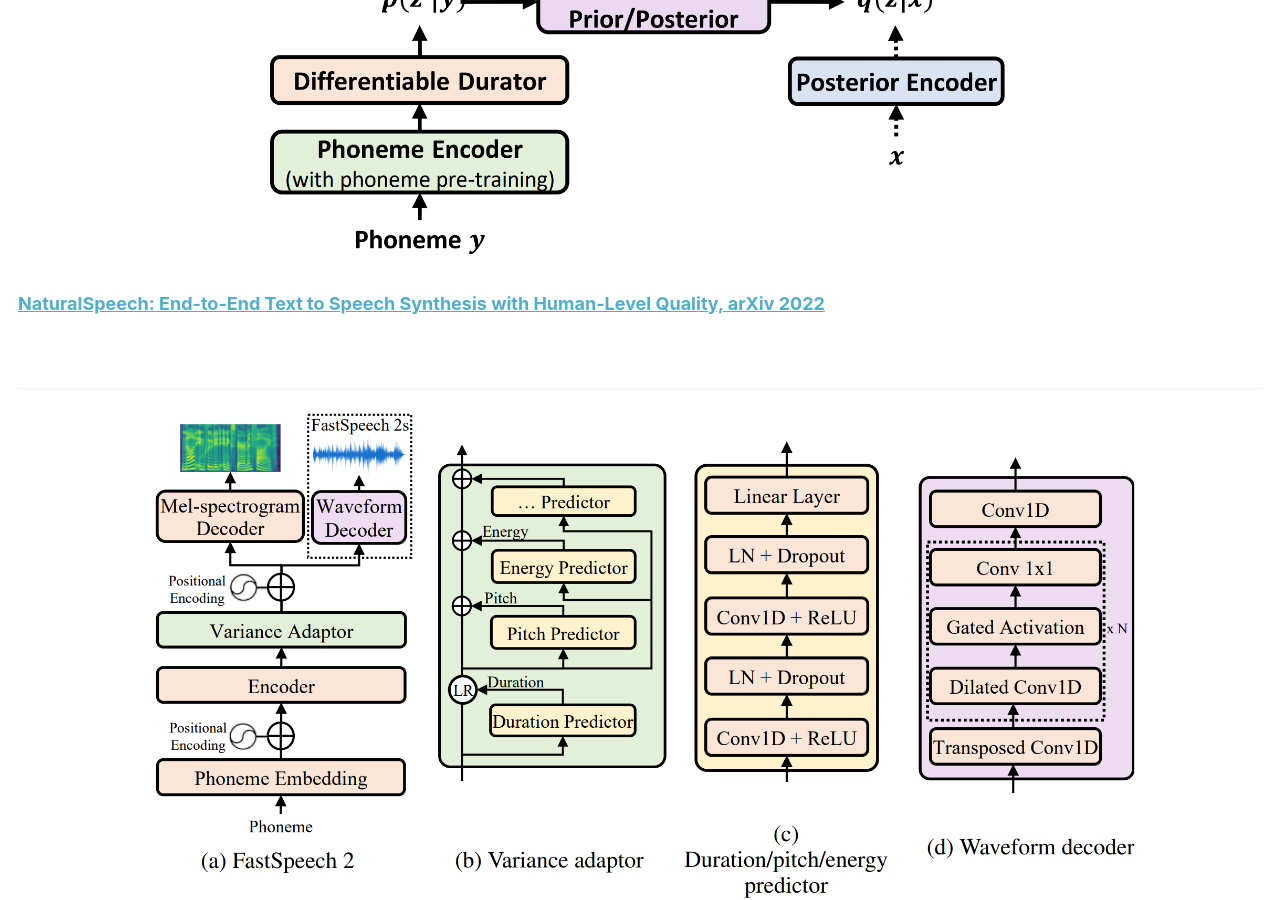
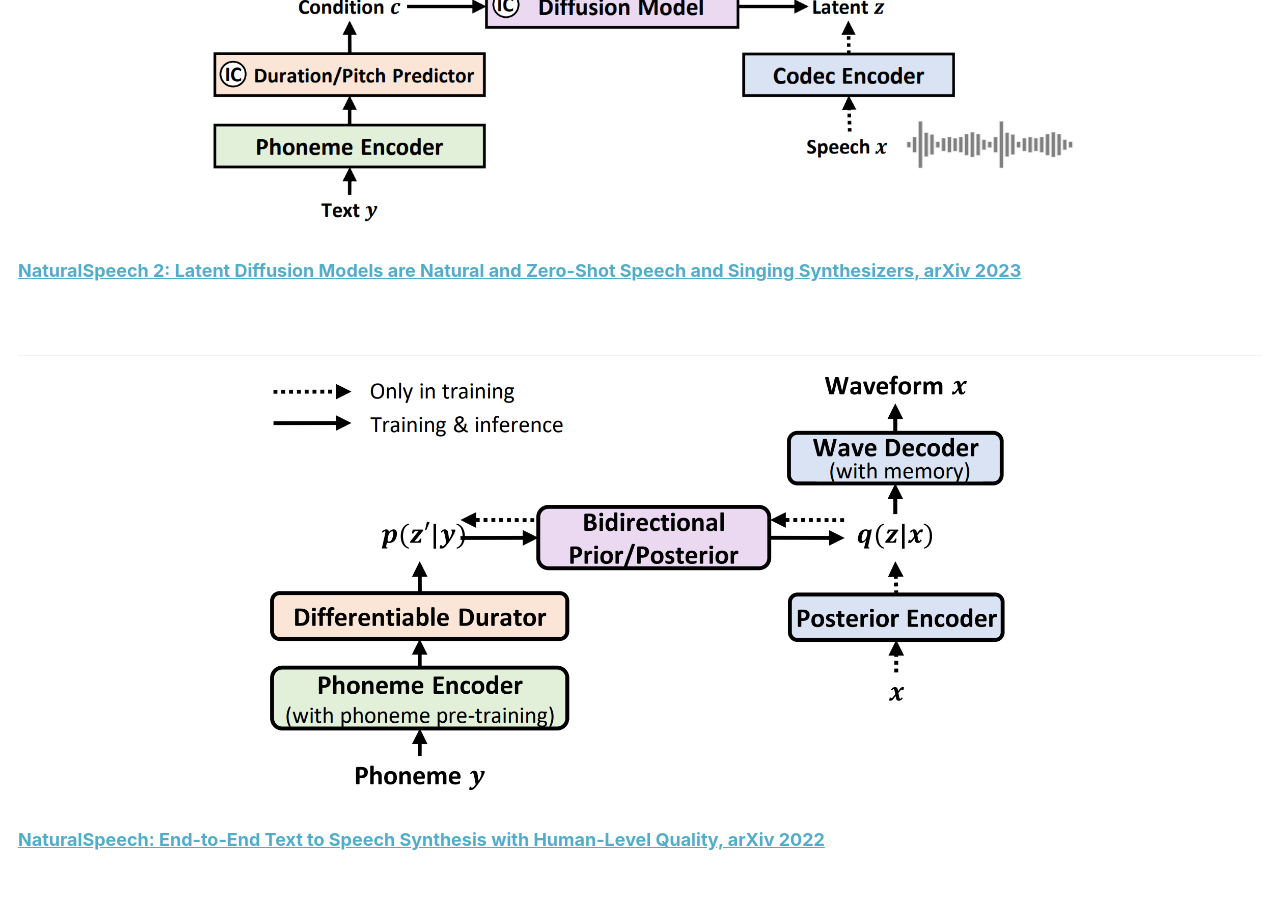
Before and after one commit to ai-creation/ai-creation.github.io, a Jekyll site: the page built from _pages/speech.md, in a window 1280 px wide and 900 px high, scrolled down 400 px. Built offline with Jekyll 4.4.1, drawn with Linux system fonts in a browser that asks for light colours; comment, search, counter and statistics services are not loaded.

Commit message:
Update speech.md

```diff
--- a/_pages/speech.md
+++ b/_pages/speech.md
@@ -7,6 +7,17 @@
 
 <br/>
 <br/>
+
+<p align="center">
+  <a href="https://medium.com/syncedreview/microsofts-naturalspeech-2-outperforms-previous-tts-systems-in-zero-shot-speech-and-singing-69749ab0caf3">
+  <img src="../images/NaturalSpeech2.png" width="70%" align="center"/></a>
+  <br />
+  <h3><a href="https://arxiv.org/abs/2304.09116">
+  NaturalSpeech 2: Latent Diffusion Models are Natural and Zero-Shot Speech and Singing Synthesizers, arXiv 2023</a></h3>
+</p>
+<br />
+
+---
 
 <p align="center">
   <a href="https://techcommunity.microsoft.com/t5/ai-cognitive-services-blog/new-technical-research-is-advancing-azure-s-neural-text-to/ba-p/3499414/">
```
